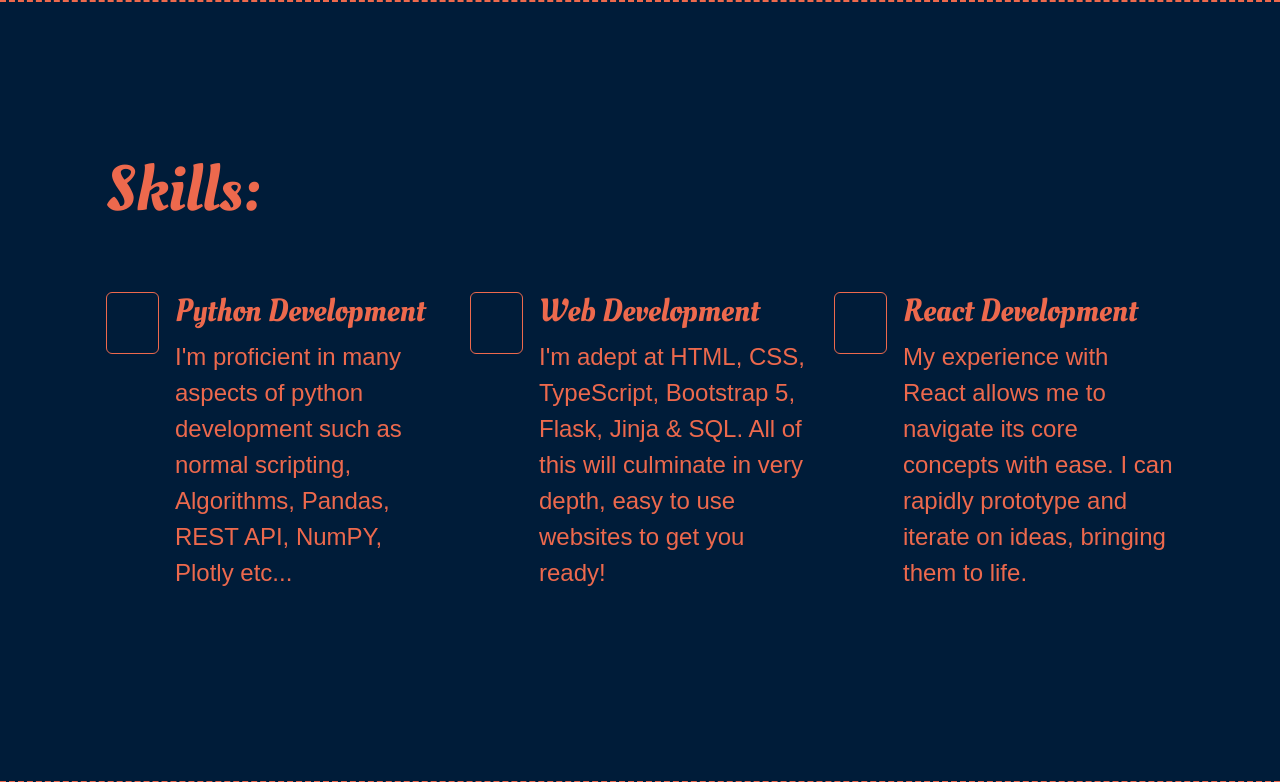
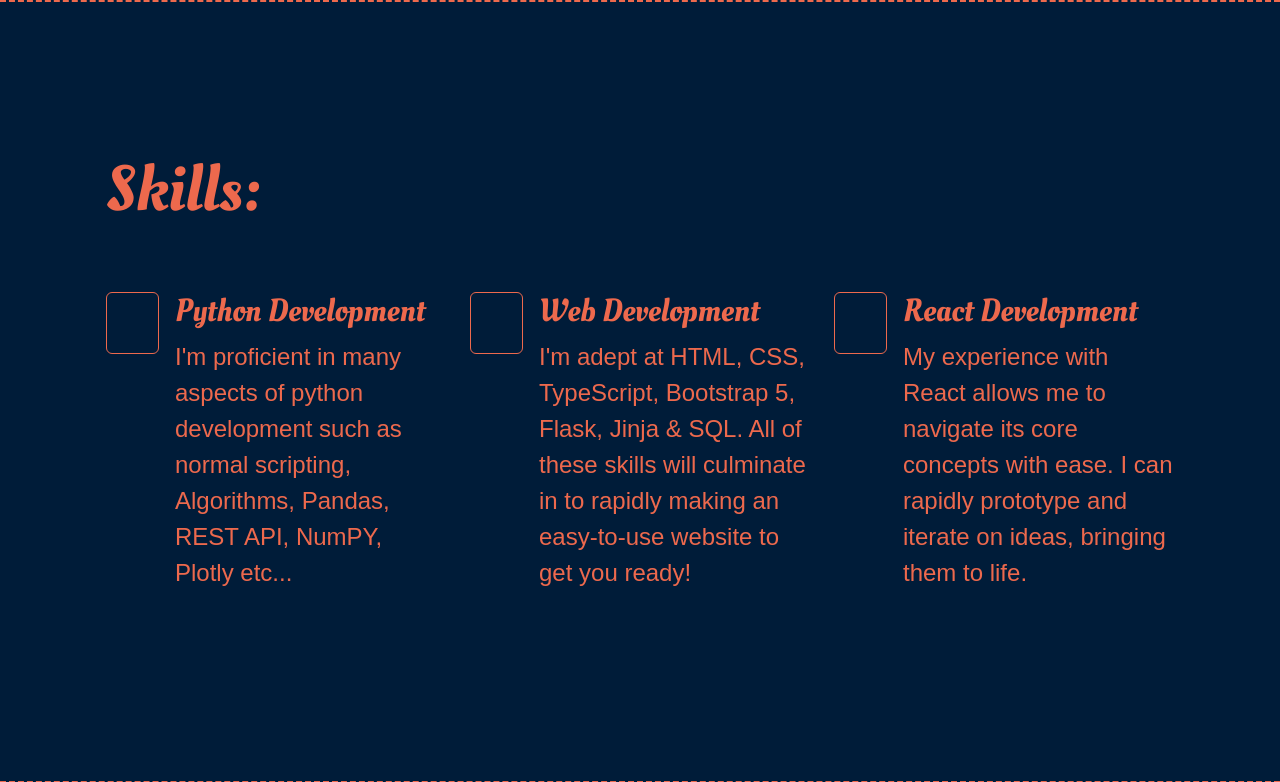
Before and after one commit to ashraph0p/Personal-Website-V2, a Flask app: page / in a window 1280 px wide. Shown: the part 1341-2123 px from the top of the page. Run offline with Flask 3, Linux system fonts and the light colour scheme; some libraries are stand-ins or nearby versions; some web fonts are replaced.

Commit message:
Fixed spelling mistakes. Facepalm.....

```diff
--- a/templates/index.html
+++ b/templates/index.html
@@ -79,8 +79,7 @@
                             <h3 class="fs-2">Web Development</h3>
                             <p class="show-text fs-4">
                                 I'm adept at HTML, CSS, TypeScript, Bootstrap 5, Flask, Jinja & SQL.
-                                All of this will culminate in very depth, easy to use websites to get
-                                you ready!
+                                All of these skills will culminate in to rapidly making an easy-to-use website to get you ready!
                             </p>
                         </div>
                     </div>
@@ -147,12 +146,12 @@
                         <div class="row">
                             <div class="col-sm-12 col-md-6 col-lg-6 py-5">
                                 <h1 class="fs-1">Task-Maestro</h1>
-                                <p class="show-text">A simple task manging app.</p>
+                                <p class="show-text">A simple task managing app.</p>
                                 <a class="btn btn-primary" href="https://task-maestro.onrender.com" target="_blank">Check
                                     it out!</a>
                             </div>
                             <div class="col-sm-12 col-md-6 col-lg-6">
-                                <img alt="Task-Maestro, a simple task manging app." class="d-block w-100 img-thumbnail"
+                                <img alt="Task-Maestro, a simple task managing app." class="d-block w-100 img-thumbnail"
                                      src="static/assets/img/task.webp"/>
                             </div>
                         </div>
```
